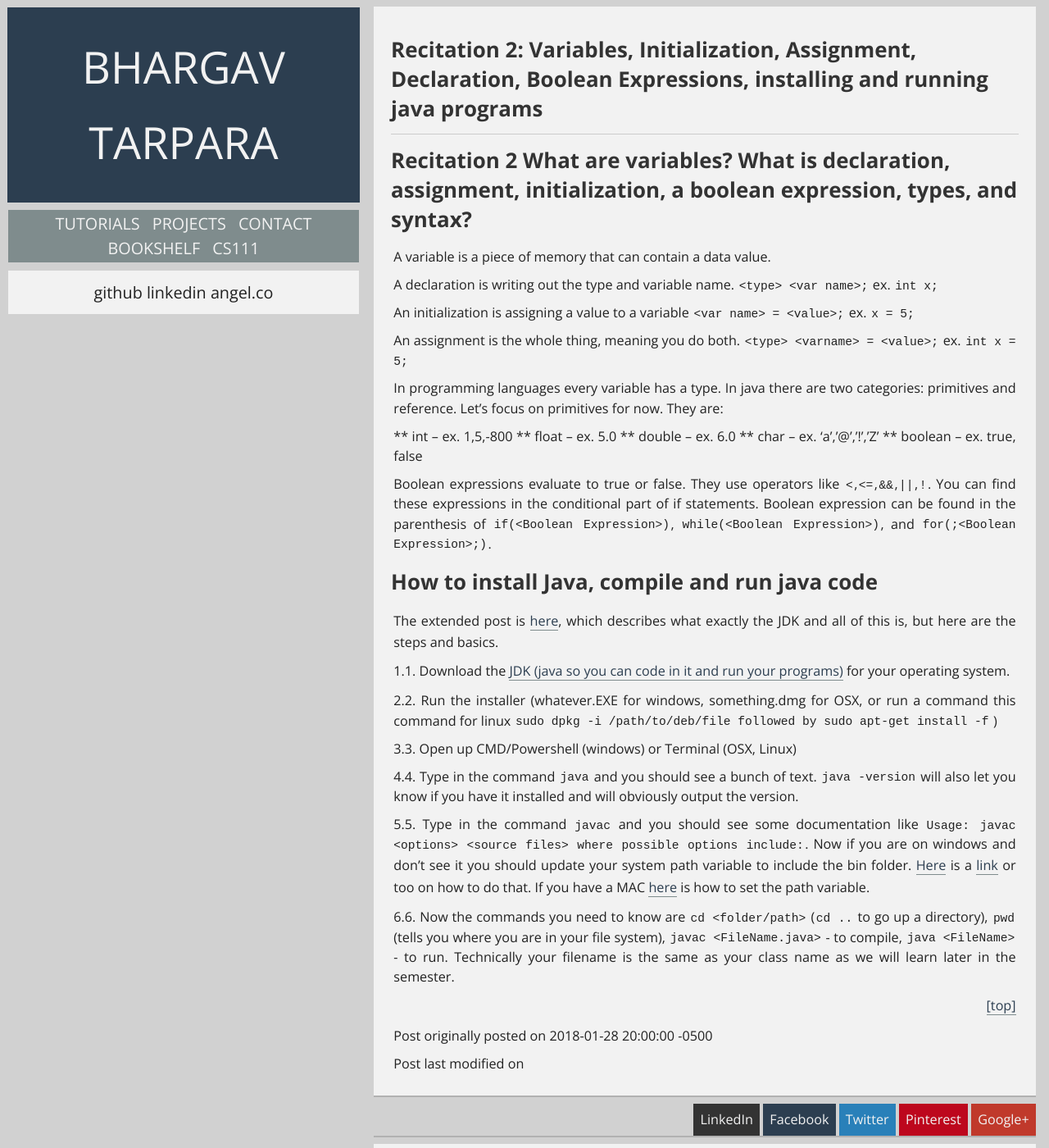
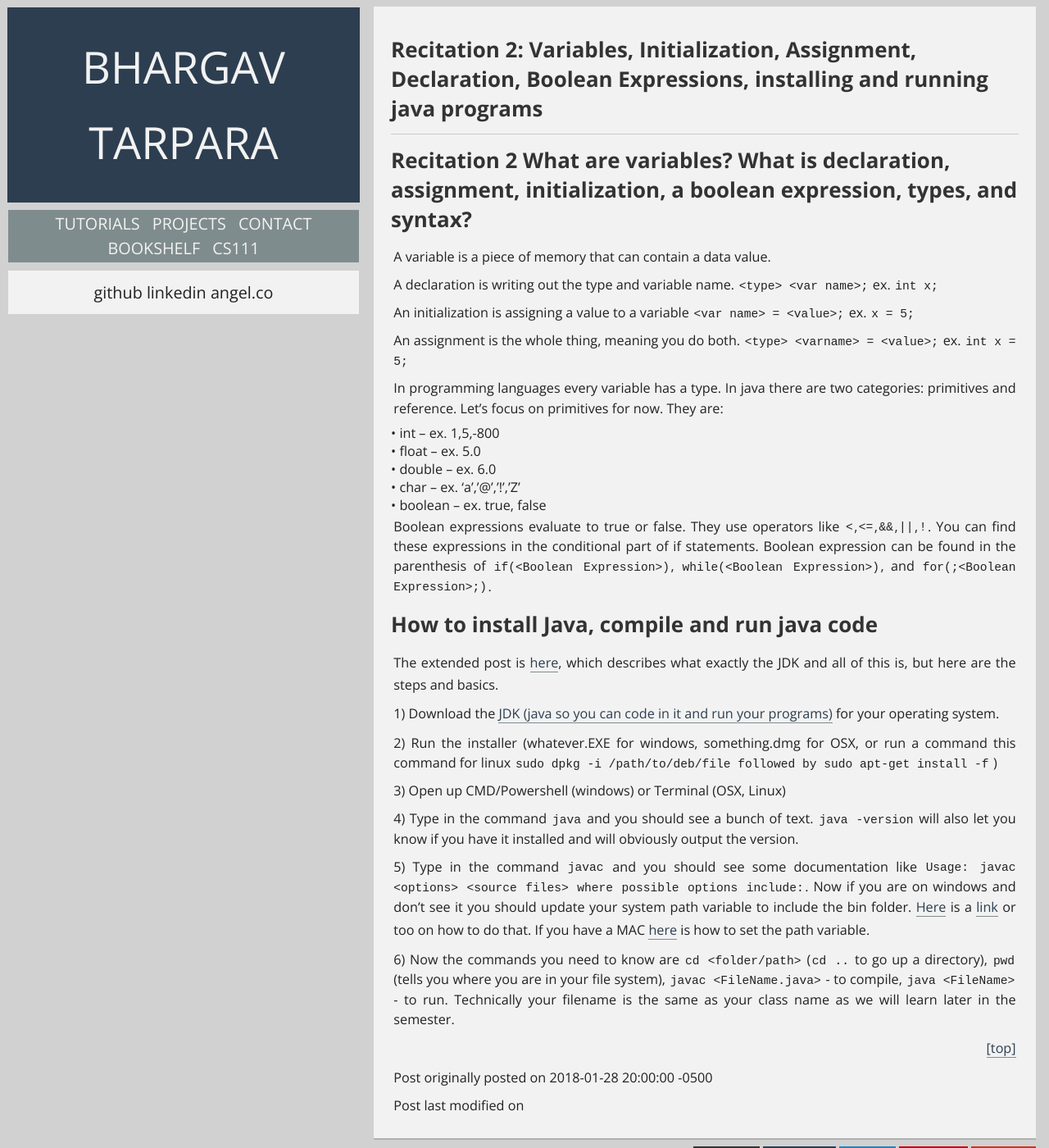
Before and after one commit to BTruer/BTruer.github.io, a Jekyll site: the page built from cs111/_posts/2018-01-29-Recitation-2.md, in a window 1280 px wide and 1400 px high. Shown: the whole window at 82% size. Built offline with Jekyll 4.4.1, drawn with Linux system fonts in a browser that asks for light colours; comment, search, counter and statistics services are not loaded.

Commit message:
rec2 fixes

```diff
--- a/cs111/_posts/2018-01-29-Recitation-2.md
+++ b/cs111/_posts/2018-01-29-Recitation-2.md
@@ -18,25 +18,25 @@ An assignment is the whole thing, meaning you do both. `<type> <varname> = <valu
 
 In programming languages every variable has a type. In java there are two categories: primitives and reference. Let's focus on primitives for now. They are:
 
-** int  -- ex. 1,5,-800
-** float -- ex. 5.0
-** double -- ex. 6.0
-** char -- ex. 'a','@','!','Z'
-** boolean -- ex. true, false
+* • int  -- ex. 1,5,-800
+* • float -- ex. 5.0
+* • double -- ex. 6.0
+* • char -- ex. 'a','@','!','Z'
+* • boolean -- ex. true, false
 
 Boolean expressions evaluate to true or false. They use operators like `<`,`<=`,`&&`,`||`,`!`. You can find these expressions in the conditional part of if statements. Boolean expression can be found in the parenthesis of `if(<Boolean Expression>)`, `while(<Boolean Expression>)`, and `for(;<Boolean Expression>;)`.
 
 # How to install Java, compile and run java code
 The extended post is [here](http://bhargavtarpara.com/Installing-Java-Understanding-JDK-JRE-JVM-JAVA_HOME), which describes what exactly the JDK and all of this is, but here are the steps and basics.
 
-1.1. Download the [JDK (java so you can code in it and run your programs)](http://www.oracle.com/technetwork/java/javase/downloads/jdk9-downloads-3848520.html) for your operating system.
+1. 1) Download the [JDK (java so you can code in it and run your programs)](http://www.oracle.com/technetwork/java/javase/downloads/jdk9-downloads-3848520.html) for your operating system.
 
-2.2. Run the installer (whatever.EXE for windows, something.dmg for OSX, or run a command this command for linux `sudo dpkg -i /path/to/deb/file followed by sudo apt-get install -f` )
+2. 2) Run the installer (whatever.EXE for windows, something.dmg for OSX, or run a command this command for linux `sudo dpkg -i /path/to/deb/file followed by sudo apt-get install -f` )
 
-3.3. Open up CMD/Powershell (windows) or Terminal (OSX, Linux)
+3. 3) Open up CMD/Powershell (windows) or Terminal (OSX, Linux)
 
-4.4. Type in the command `java` and you should see a bunch of text. `java -version` will also let you know if you have it installed and will obviously output the version.
+4. 4) Type in the command `java` and you should see a bunch of text. `java -version` will also let you know if you have it installed and will obviously output the version.
 
-5.5. Type in the command `javac` and you should see some documentation like `Usage: javac <options> <source files>                                     where possible options include:`. Now if you are on windows and don't see it you should update your system path variable to include the bin folder. [Here](https://stackoverflow.com/questions/32241179/setting-up-enviromental-variables-in-windows-10-to-use-java-and-javac) is a [link](https://javatutorial.net/set-java-home-windows-10) or too on how to do that. If you have a MAC [here](http://www.sajeconsultants.com/how-to-set-java_home-on-mac-os-x/) is how to set the path variable.
+5. 5) Type in the command `javac` and you should see some documentation like `Usage: javac <options> <source files>                                     where possible options include:`. Now if you are on windows and don't see it you should update your system path variable to include the bin folder. [Here](https://stackoverflow.com/questions/32241179/setting-up-enviromental-variables-in-windows-10-to-use-java-and-javac) is a [link](https://javatutorial.net/set-java-home-windows-10) or too on how to do that. If you have a MAC [here](http://www.sajeconsultants.com/how-to-set-java_home-on-mac-os-x/) is how to set the path variable.
 
-6.6. Now the commands you need to know are `cd <folder/path>` (`cd ..` to go up a directory), `pwd` (tells you where you are in your file system), `javac <FileName.java>` - to compile, `java <FileName>` - to run. Technically your filename is the same as your class name as we will learn later in the semester.
+6. 6) Now the commands you need to know are `cd <folder/path>` (`cd ..` to go up a directory), `pwd` (tells you where you are in your file system), `javac <FileName.java>` - to compile, `java <FileName>` - to run. Technically your filename is the same as your class name as we will learn later in the semester.
```
